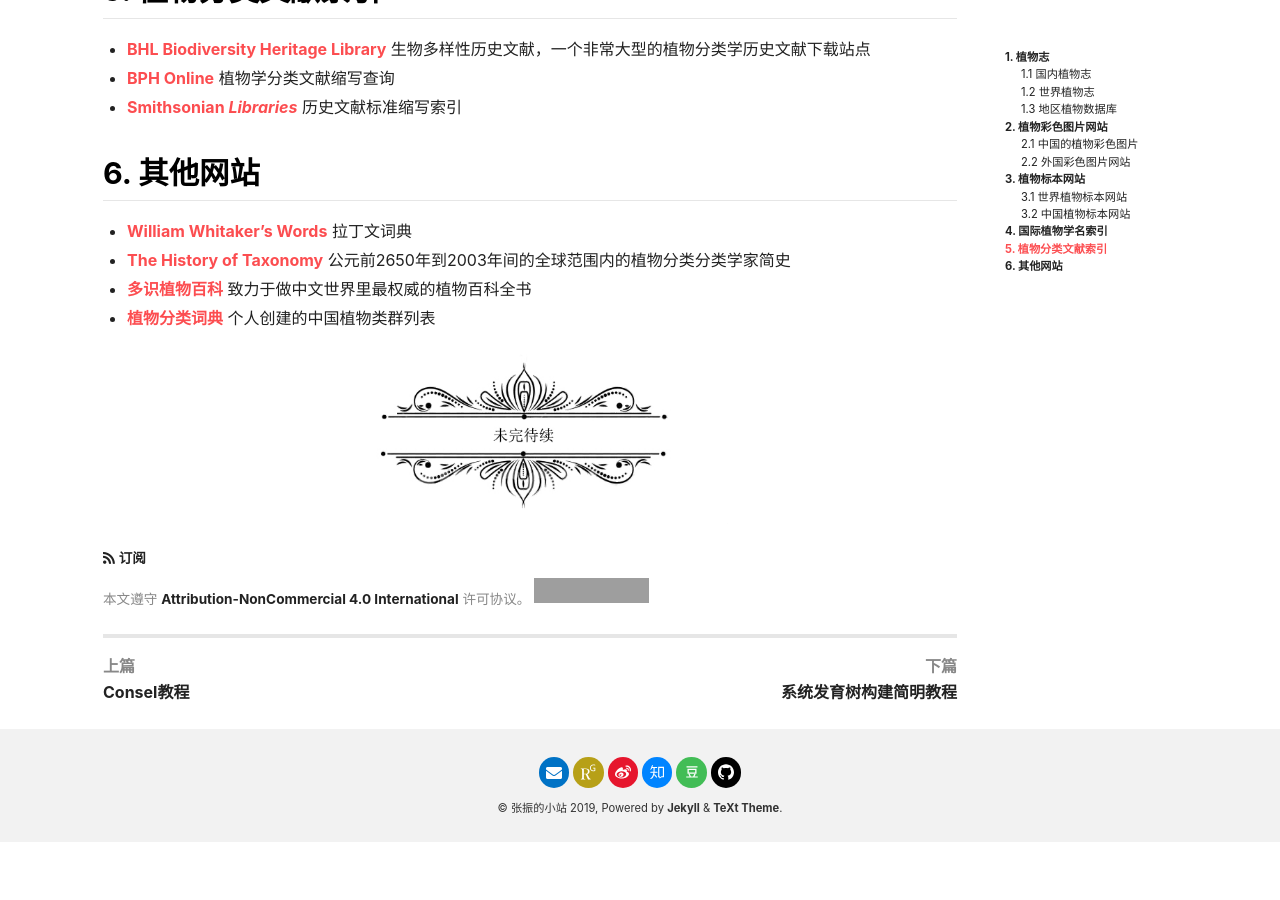
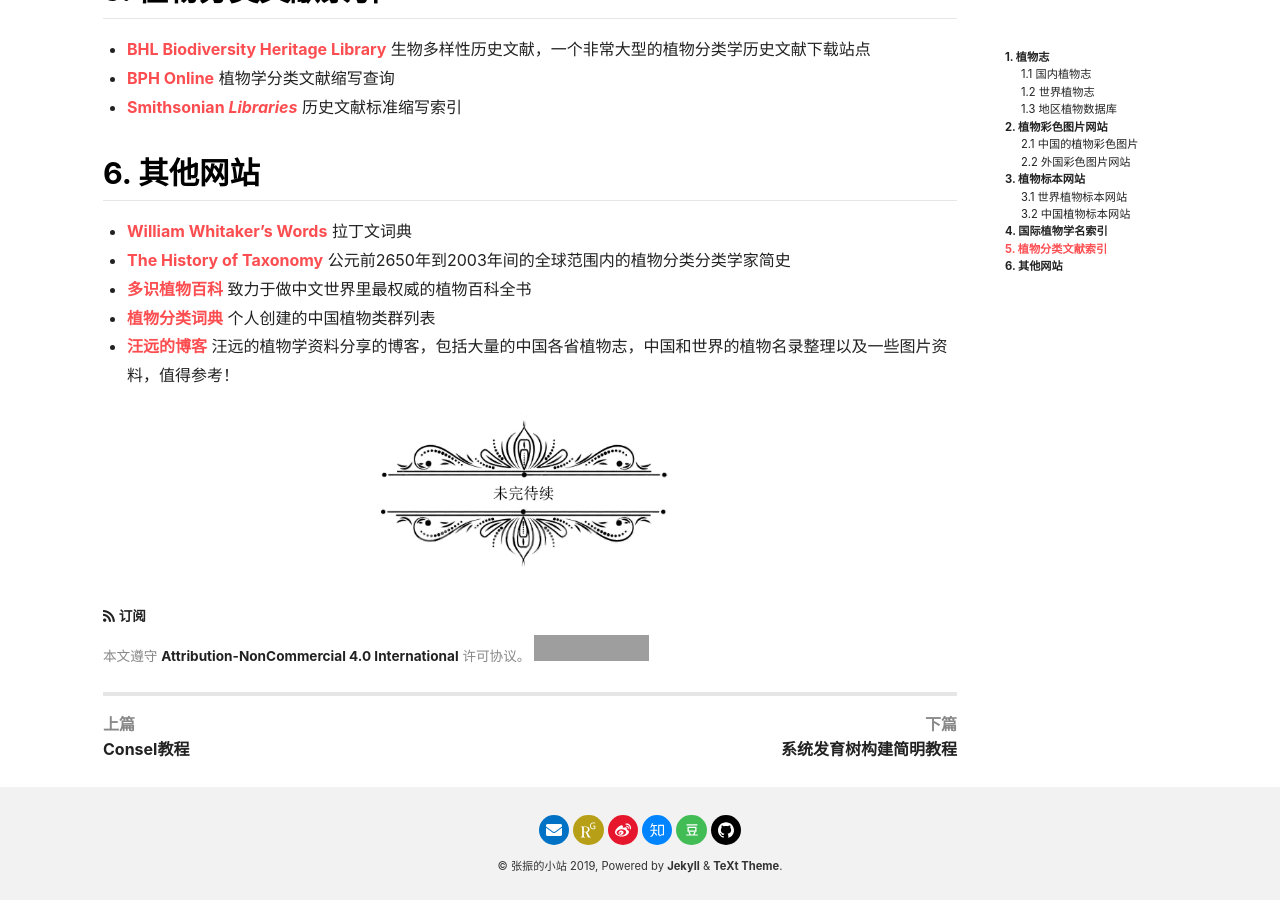
Before and after one commit to qbycs/qbycs.github.io, a Jekyll site: the page built from _posts/2019-11-13-website-of-plant-taxonomy.md, in a window 1280 px wide and 900 px high, scrolled down 2768 px. Built offline with Jekyll 4.4.1, drawn with Linux system fonts in a browser that asks for light colours; nearby versions of some CDN libraries; comment, search, counter and statistics services are not loaded; before the commit the page ends 3610 px from its top, so only the background shows below that; grey boxes are pictures that could not be loaded.

Commit message:
Update 2019-11-13-website-of-plant-taxonomy.md

```diff
--- a/_posts/2019-11-13-website-of-plant-taxonomy.md
+++ b/_posts/2019-11-13-website-of-plant-taxonomy.md
@@ -100,7 +100,7 @@
 - [The History of Taxonomy]( http://www.bihrmann.com/caudiciforms/div/default.asp ) 公元前2650年到2003年间的全球范围内的植物分类分类学家简史
 - [多识植物百科](http://duocet.ibiodiversity.net) 致力于做中文世界里最权威的植物百科全书
 - [植物分类词典]( https://zhiwufenlei.18dao.cn/ ) 个人创建的中国植物类群列表
-
+- [汪远的博客](http://blog.sina.com.cn/s/blog_86a5ebee010171m9.html) 汪远的植物学资料分享的博客，包括大量的中国各省植物志，中国和世界的植物名录整理以及一些图片资料，值得参考！
 
 
 ![](https://raw.githubusercontent.com/qbycs/qbycs.github.io/master/image/blog/fengexian.jpg){:height="175.57" width="850"}
```
